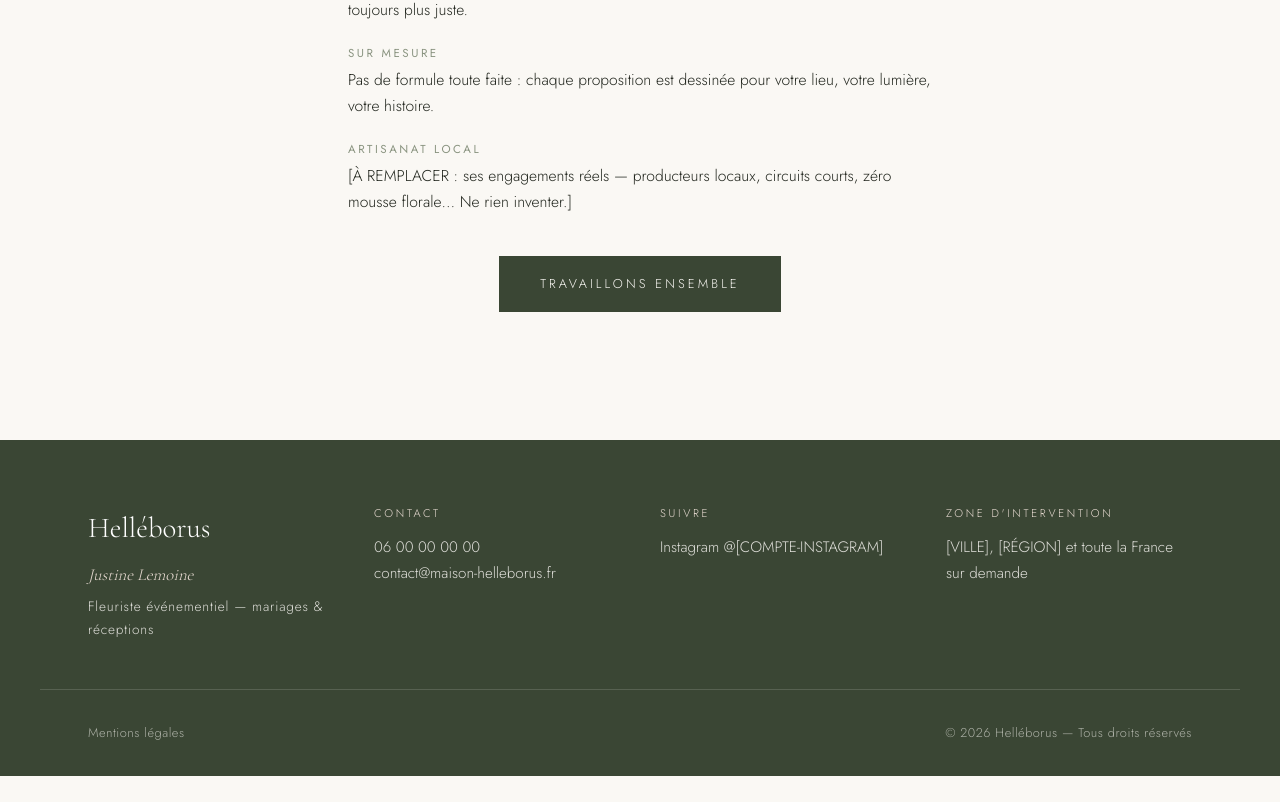
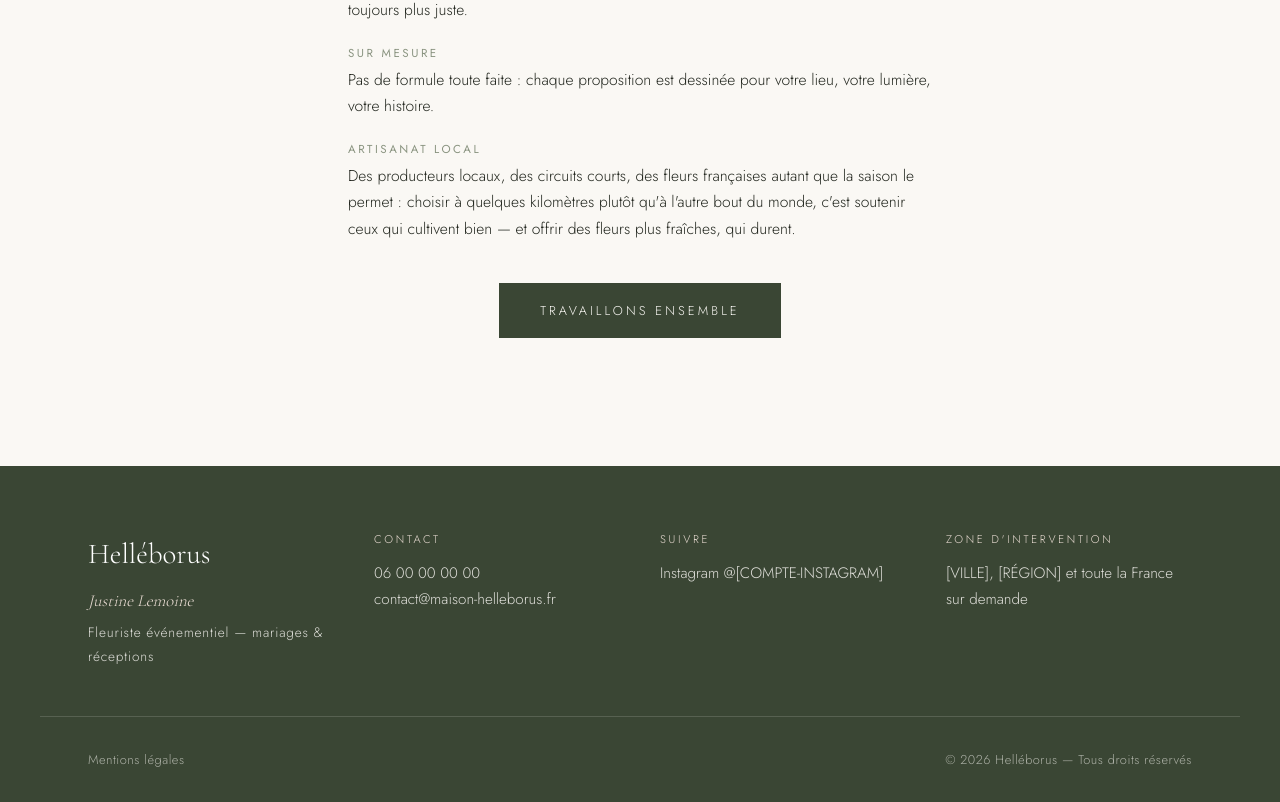
Before and after one commit to Rom-mtl/helleborus, a Next.js app: page /a-propos in a window 1280 px wide. Shown: the part 2305-3107 px from the top of the page. Before the commit the page ends 3081 px from the top, so only its background shows below. Built offline with nearby package versions, Linux system fonts and the light colour scheme.

Commit message:
À propos : engagement artisanat local (producteurs, circuits courts)

```diff
--- a/app/a-propos/page.jsx
+++ b/app/a-propos/page.jsx
@@ -84,8 +84,11 @@ export default function APropos() {
             </p>
             <p>
               <strong>Artisanat local</strong>
-              [À REMPLACER : ses engagements réels — producteurs locaux,
-              circuits courts, zéro mousse florale… Ne rien inventer.]
+              Des producteurs locaux, des circuits courts, des fleurs
+              françaises autant que la saison le permet : choisir à
+              quelques kilomètres plutôt qu&apos;à l&apos;autre bout du
+              monde, c&apos;est soutenir ceux qui cultivent bien — et
+              offrir des fleurs plus fraîches, qui durent.
             </p>
           </div>
           <p style={{ marginTop: '2.5rem' }}>
```
